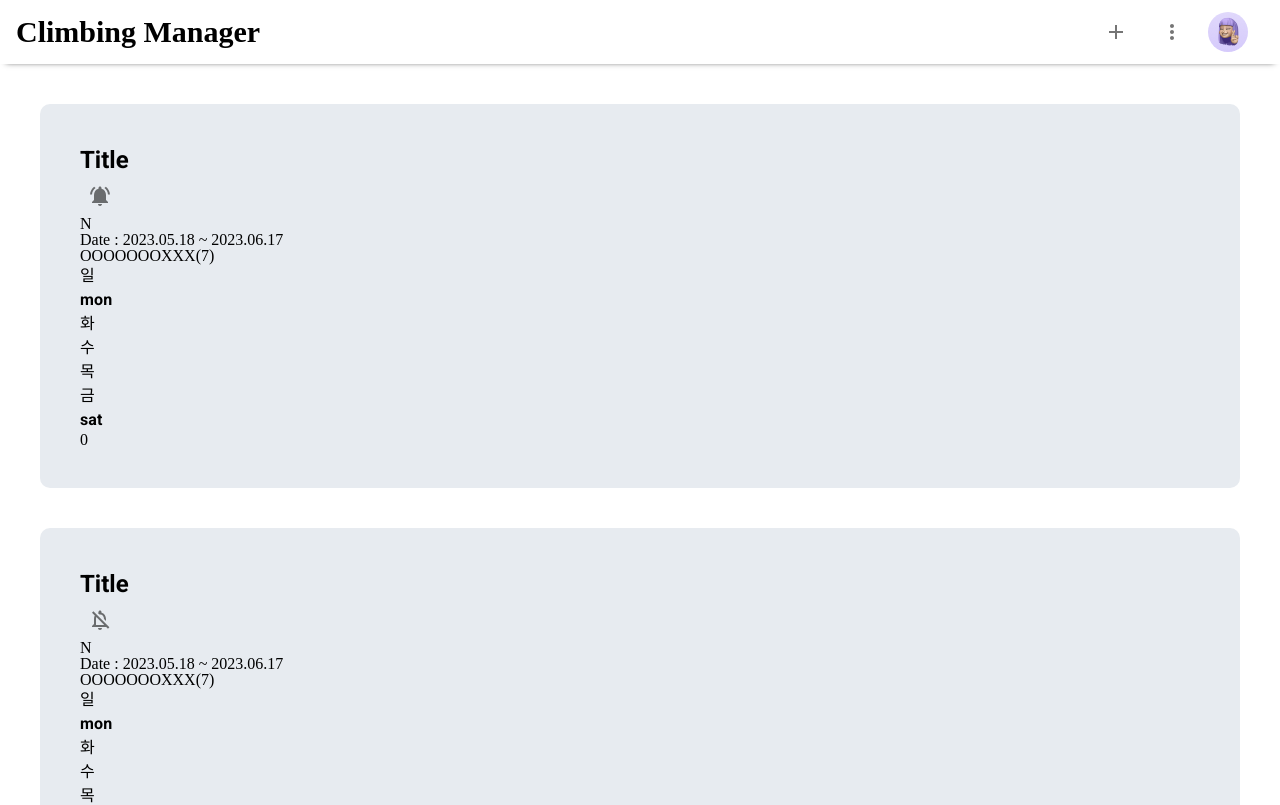
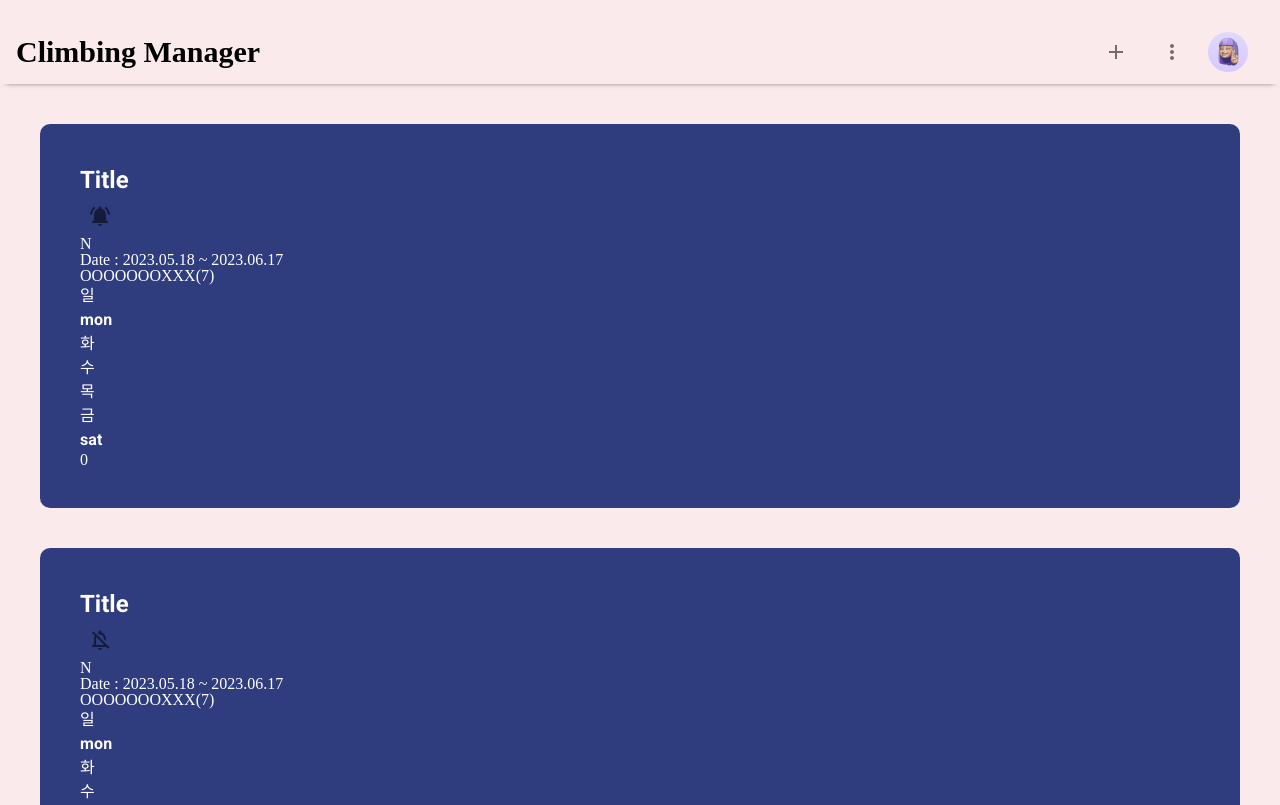
Before and after one commit to 253eosam/Sentinel-park, a Next.js app: page / in a window 1280 px wide. Shown: the top 805 px of the page. Built offline with nearby package versions, Linux system fonts and the light colour scheme.

Commit message:
add tailwindcss
- install tailwind
- write readme

```diff
--- a/package.json
+++ b/package.json
@@ -25,8 +25,11 @@
     "@types/node": "20.1.3",
     "@types/react": "18.2.6",
     "@types/react-dom": "18.2.4",
+    "autoprefixer": "^10.4.14",
     "eslint": "8.40.0",
     "eslint-config-next": "13.4.2",
+    "postcss": "^8.4.23",
+    "tailwindcss": "^3.3.2",
     "typescript": "5.0.4"
   }
 }
--- a/pages/_app.tsx
+++ b/pages/_app.tsx
@@ -6,7 +6,7 @@ import { RecoilRoot } from 'recoil'
 
 function MyApp({ Component, pageProps }: AppProps) {
   return (
-    <main>
+    <main className='bg-primary py-5'>
     <RecoilRoot>
       <Component  {...pageProps} />
     </RecoilRoot>
--- /dev/null
+++ b/postcss.config.js
@@ -0,0 +1,6 @@
+module.exports = {
+  plugins: {
+    tailwindcss: {},
+    autoprefixer: {},
+  },
+}
--- a/src/components/alarm/AlarmBox.tsx
+++ b/src/components/alarm/AlarmBox.tsx
@@ -10,9 +10,9 @@ const AlarmBox: React.FC<any> = ({ item }) => {
 
   return (
     <Box
+      className="bg-secondary text-white"
       sx={{
         borderRadius: '10px',
-        background: '#E7EBF0',
         padding: 5,
         marginY: 5,
       }}
--- a/styles/globals.css
+++ b/styles/globals.css
@@ -1,3 +1,6 @@
+@tailwind base;
+@tailwind components;
+@tailwind utilities;
 
 /* http://meyerweb.com/eric/tools/css/reset/
    v2.0 | 20110126
@@ -49,7 +52,7 @@ table {
 }
 
 a { text-decoration: none; }
-a:link {color: black;}      /* unvisited link */
-a:visited {color: black;}   /* visited link */
-a:hover {color: black;}     /* mouse over link */
-a:active {color: black;}    /* selected link */
+a:link {color: inherit;}      /* unvisited link */
+a:visited {color: inherit;}   /* visited link */
+a:hover {color: inherit;}     /* mouse over link */
+a:active {color: inherit;}    /* selected link */
--- /dev/null
+++ b/tailwind.config.js
@@ -0,0 +1,26 @@
+/** @type {import('tailwindcss').Config} */
+
+const colors = require('tailwindcss/colors')
+
+const myTheme = {
+  primary: '#FBEAEB',
+  secondary: '#2F3C7E',
+  white: colors.white,
+}
+
+module.exports = {
+  content: [
+    "./app/**/*.{js,ts,jsx,tsx,mdx}",
+    "./pages/**/*.{js,ts,jsx,tsx,mdx}",
+    "./components/**/*.{js,ts,jsx,tsx,mdx}",
+
+    // Or if using `src` directory:
+    "./src/**/*.{js,ts,jsx,tsx,mdx}",
+  ],
+  theme: {
+    colors: myTheme,
+    backgroundColor: myTheme,
+    extend: {},
+  },
+  plugins: [],
+}
```
Also changed, not shown: 2 other files (tests, documents, lock files or other folders).
